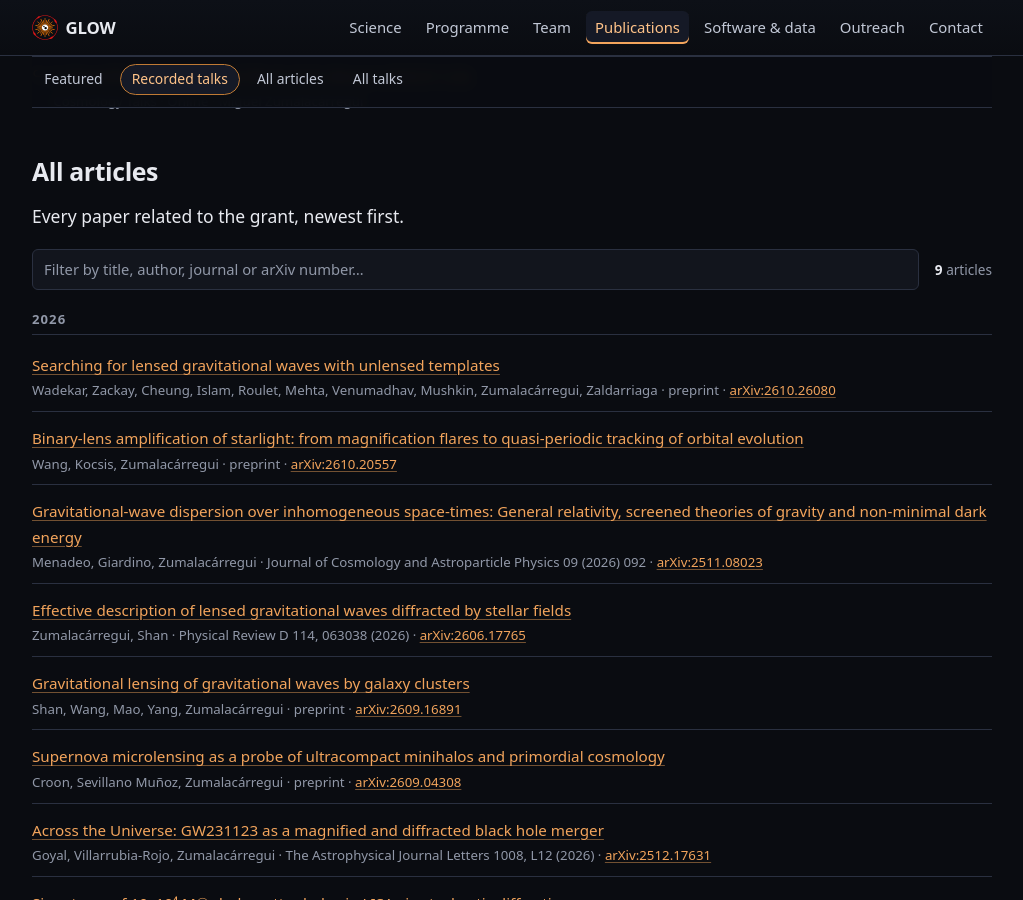
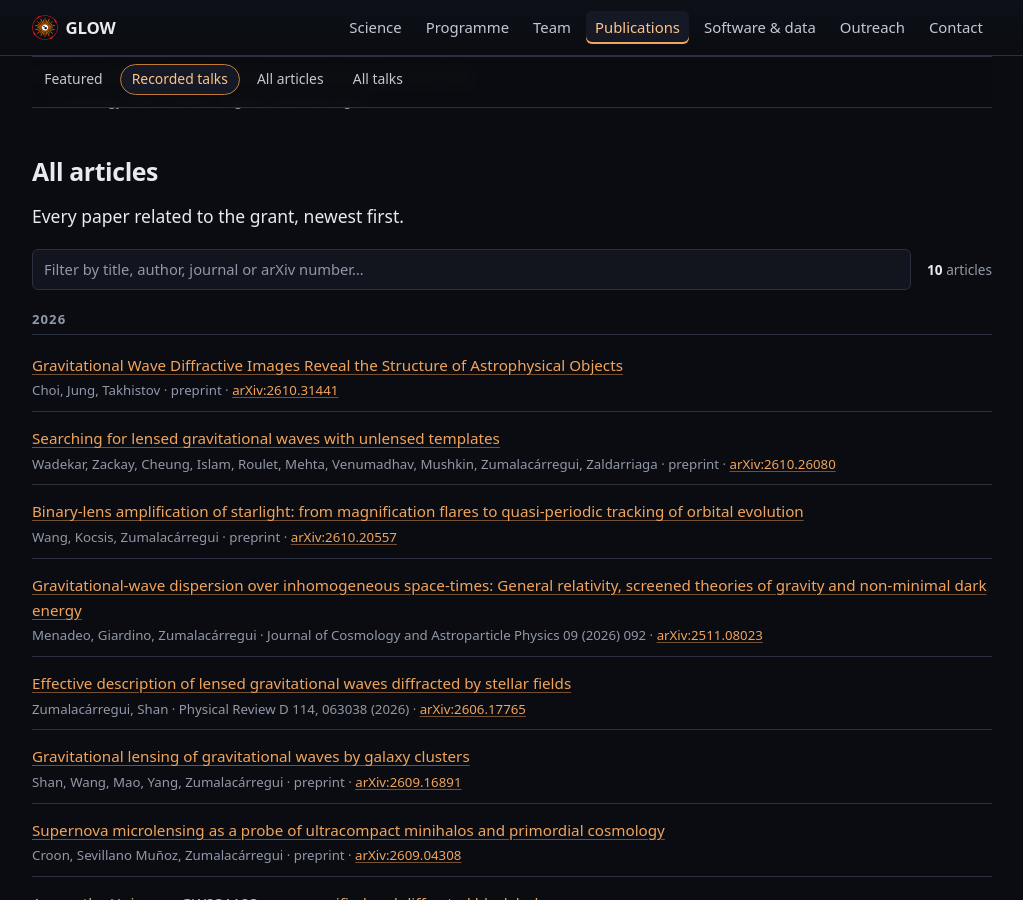
Before and after one commit to glow-astro/website, a Jekyll site: the page built from publications.html, in a window 1280 px wide and 900 px high, scrolled down 1914 px. Shown: the whole window, without its empty margins (128-1151 px from the left). Built offline with Jekyll 4.4.1, drawn with Linux system fonts in a browser that asks for light colours; part of the change alters nothing that is shown.

Commit message:
Add Choi, Jung & Takhistov on diffractive images of extended lenses
A paper by Han-Gil Choi, who is affiliated with the project, on reading a
lens's mass distribution from GW diffraction, as a form factor. It
belongs to the dark-matter searches (WP3-A), so it is also listed on the
dark-matter topic page. It does not use GLoW, so it is not added to the
code papers.

Co-Authored-By: Claude Opus 5.5 <noreply@anthropic.com>
Claude-Session: https://claude.ai/code/session_01Kcv6va9BAfqpGTEbjf8YSb

```diff
--- a/_data/publications.yml
+++ b/_data/publications.yml
@@ -80,6 +80,27 @@
 #   page, not on the output list of this project.
 
 papers:
+  - title: "Gravitational Wave Diffractive Images Reveal the Structure of Astrophysical Objects"
+    authors: ["Choi", "Jung", "Takhistov"]
+    arxiv: "2610.31441"
+    # By Han-Gil Choi, affiliated with the project (people.yml), with outside
+    # coauthors. Listed at the owner's word (2026-11-02): it is project work,
+    # and lacks the grant acknowledgment only because Choi is not yet paid by
+    # the grant. WP3-A and the
+    # dark-matter topic: diffraction as a probe of extended lenses. It does not
+    # use GLoW, so it is not in code_papers.yml. Not featured.
+    featured: false
+    url: "https://inspirehep.net/literature/3218217"
+    date: 2026-10-22
+    status: preprint
+    wps: ["WP3-A"]
+    summary: >-
+      At linear order in the lens potential, the central diffractive image is
+      a point-mass amplitude times a form factor of the projected lens density,
+      as in nuclear scattering. Next-generation detectors could distinguish
+      extended dark-matter objects, halo-dressed primordial black holes and
+      superradiance clouds from point lenses.
+
   - title: "Searching for lensed gravitational waves with unlensed templates"
     authors: ["Wadekar", "Zackay", "Cheung", "Islam", "Roulet", "Mehta", "Venumadhav", "Mushkin", "Zumalacárregui", "Zaldarriaga"]
     arxiv: "2610.26080"
--- a/_data/topics.yml
+++ b/_data/topics.yml
@@ -230,7 +230,7 @@
     where baryons are neither a contaminant nor a window, which makes coherent
     sources an excellent probe of dark matter.
   wps: ["WP3-A"]
-  papers: ["2607.11887"]
+  papers: ["2607.11887", "2610.31441"]
   # Deliberately the simplest statement on the page, not the project's own
   # result: what a diffraction pattern can tell you about the thing that made
   # it. The LISA realization follows further down, once that is established.
```
